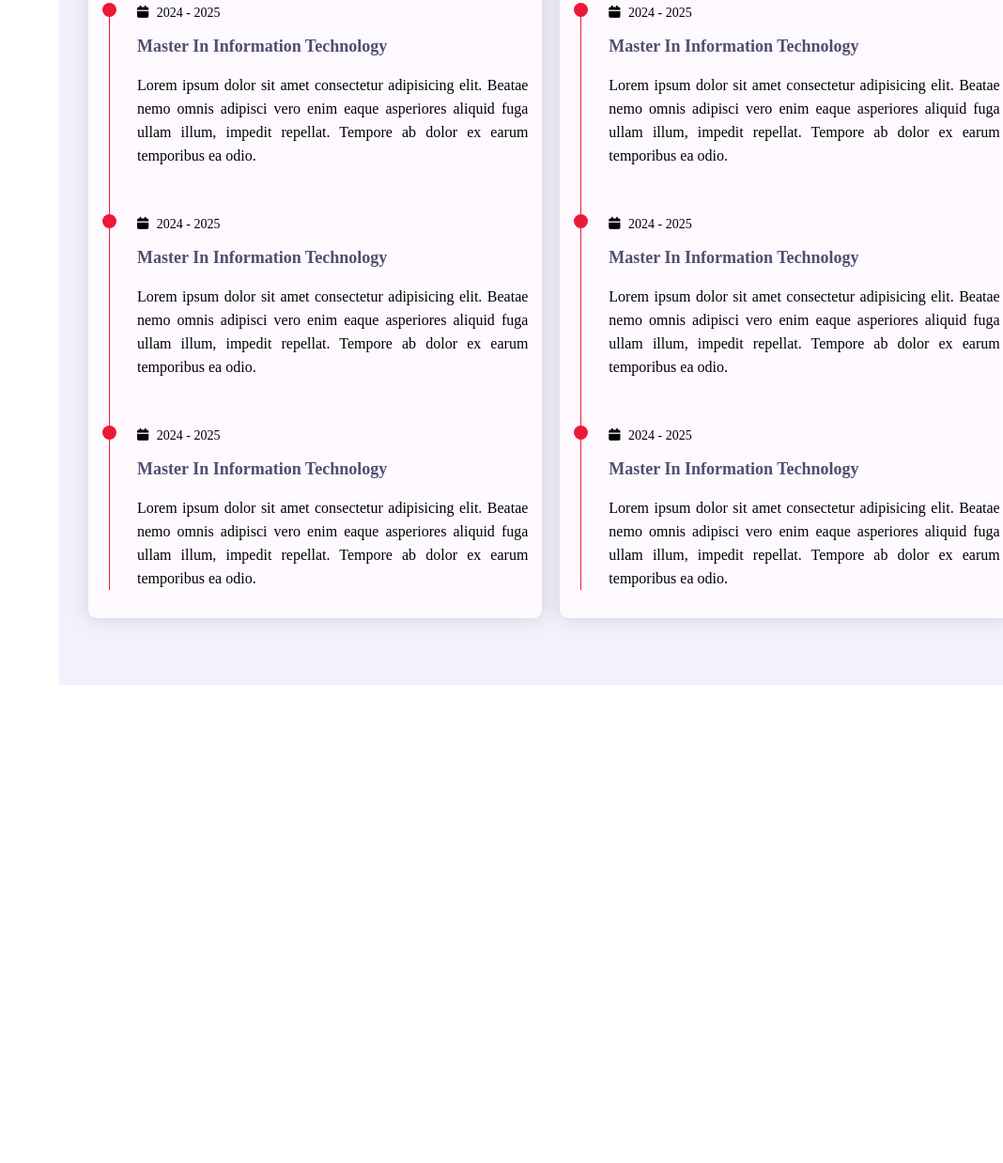
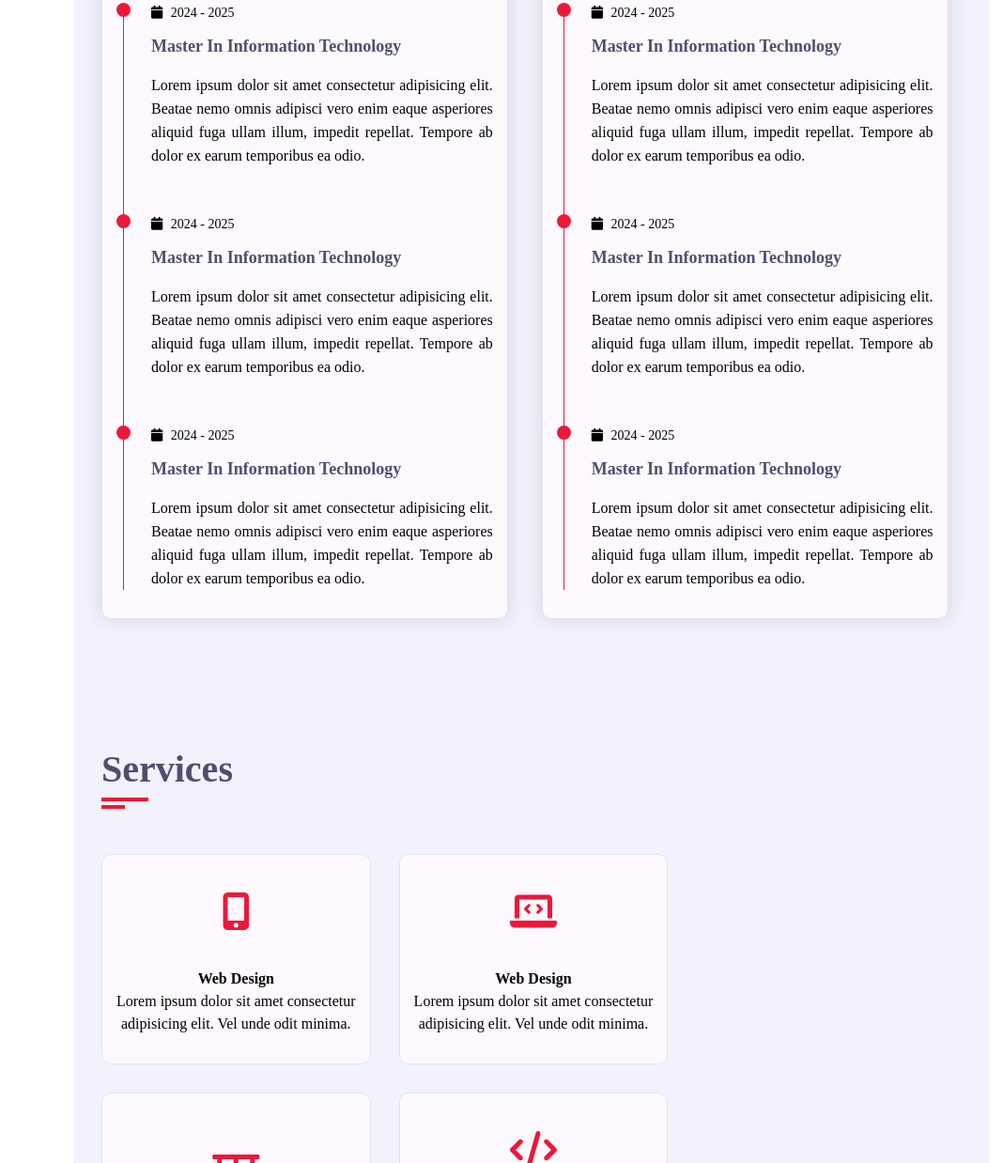
Before and after one commit to Opwondo/personalPortfolio, a plain HTML site: page index.html in a window 1280 px wide. Shown: the part 1562-2800 px from the top of the page at 94% size, without its empty margins (212-1280 px from the left). Before the commit the page ends 2291 px from the top, so only its background shows below. Drawn offline with Linux system fonts and the light colour scheme; a web font is replaced by a local one.

Commit message:
Second Commit

```diff
--- a/css/style.css
+++ b/css/style.css
@@ -125,7 +125,7 @@ body
 }
 .aside
 {
-    width: 270px;
+    width: 235px;
     background: var(--bg-black-100);
     position: fixed;
     left: 0;
@@ -440,7 +440,7 @@ h3.my-profession
 .about .about-content .education,
 .about .about-content .experience
 {
-    flex: 0 0 47%;
+    flex: 0 0 45%;
     max-width: 50%;
     margin-top: 30px;
 }
@@ -454,8 +454,8 @@ h3.my-profession
 }
 .about .about-content .timeline-box
 {
-    flex: 0 0 95%;
-    max-width: 95%;
+    flex: 0 0 90%;
+    max-width: 90%;
 }
 .about .about-content .timeline
 {
@@ -527,7 +527,7 @@ h3.my-profession
 .service .service-item
 {
     margin-bottom: 30px;
-    flex: 0 0 33.33%;
+    flex: 0 0 30.33%;
     max-width: 33.33%;
 }
 .service .service-item .service-item-inner
@@ -536,4 +536,25 @@ h3.my-profession
     border: 1px solid var(--bg-black-50);
     border-radius: 10px;
     padding: 30px 15px;
+    text-align: center;
+    transition: all 0.35 ease;
 }
+.service .service-item .service-item-inner:hover
+{
+    box-shadow: 0 0 20px rgba(48, 46, 77, 0.15);
+}
+.service .service-item .service-item-inner .icon
+{
+    height: 60px;
+    width: 60px;
+    border-radius: 50px;
+    display: block;
+    margin: 0 auto 30px;
+    text-align: center;
+}
+.service .service-item .service-item-inner .icon .fa
+{
+    font-size: 40px;
+    line-height: 60px;
+    color: var(--skin-color);
+}
--- a/index.html
+++ b/index.html
@@ -7,11 +7,12 @@
     <title>Xavier Portfolio</title>
     <link rel="stylesheet" href="css/style.css">
     <link rel="stylesheet" href="css/skins/color-1.css">
-    <link rel="stylesheet" href="https://cdnjs.cloudflare.com/ajax/libs/font-awesome/5.15.4/all.min.css">
+    <link rel="stylesheet" href="https://cdnjs.cloudflare.com/ajax/libs/font-awesome/6.0.0/css/all.min.css">
+
 </head>
 <body>
     <script src="js/script.js"></script>
-    <div class="main-container">
+    <div class="main-container padd-15">
     <!--Aside-->
     <div class="aside">
     <div class="logo">
@@ -31,7 +32,7 @@
 
     <div class="main-content">
         <!--home section start-->
-    <section class="home section">
+    <section class="home section ">
     <div class="container">
         <div class="row">
             <div class="home-info">
@@ -207,7 +208,7 @@
     </section>
     <!--About section end-->
     <!--Services section start-->
-    <section class="service-section hidden">
+    <section class="service section">
         <div class="container">
             <div class="row">
                 <div class="section-title padd-15">
```
